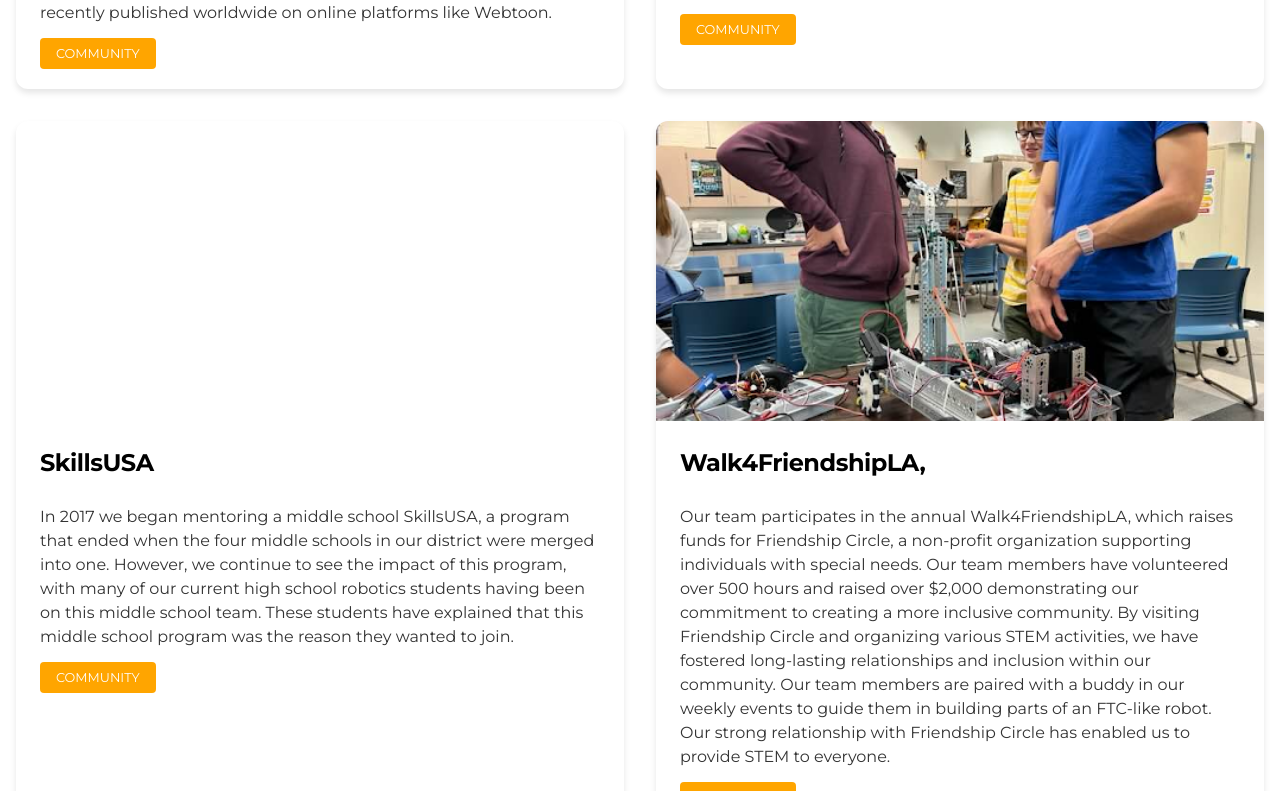
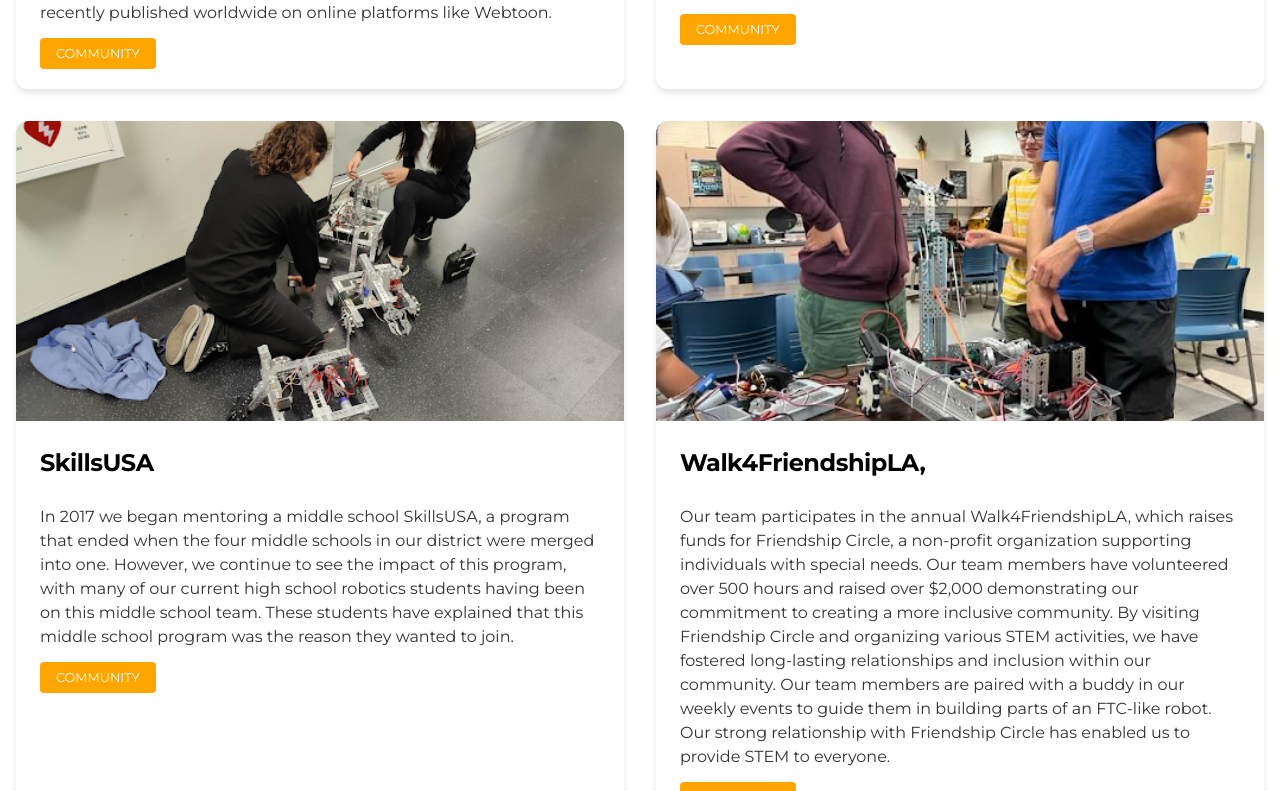
Before and after one commit to mortorqrobotics/team1515, a React (Vite) app: page /outreach in a window 1280 px wide. Shown: the part 1727-2518 px from the top of the page. Built offline with nearby package versions, Linux system fonts and the light colour scheme.

Commit message:
fix bug with url spaces

```diff
--- a/src/pages/Outreach.tsx
+++ b/src/pages/Outreach.tsx
@@ -42,7 +42,7 @@
   width: 100%;
   height: 300px;
   background: ${({ $imageUrl, theme }) =>
-    $imageUrl ? `url(${$imageUrl})` : theme.colors.mediumGray};
+    $imageUrl ? `url('${$imageUrl}')` : theme.colors.mediumGray};
   background-size: cover;
   background-position: center;
 `;
```
